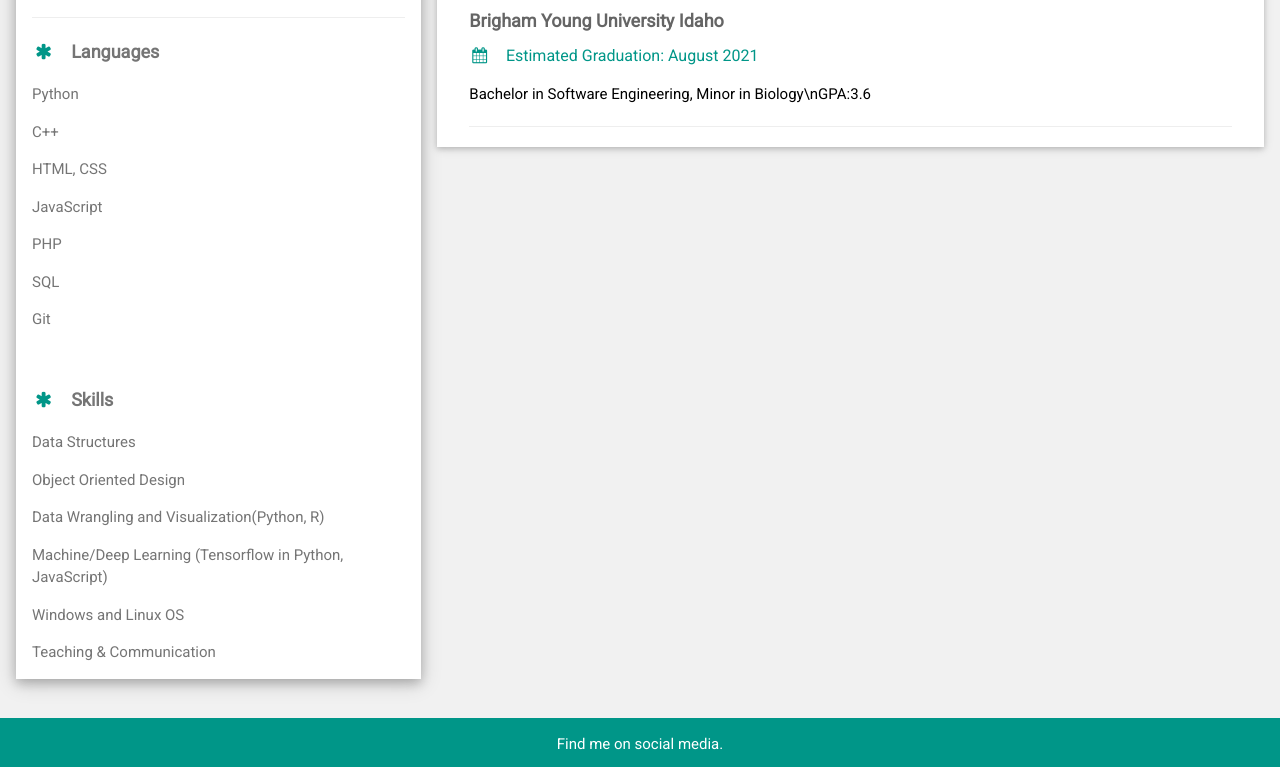
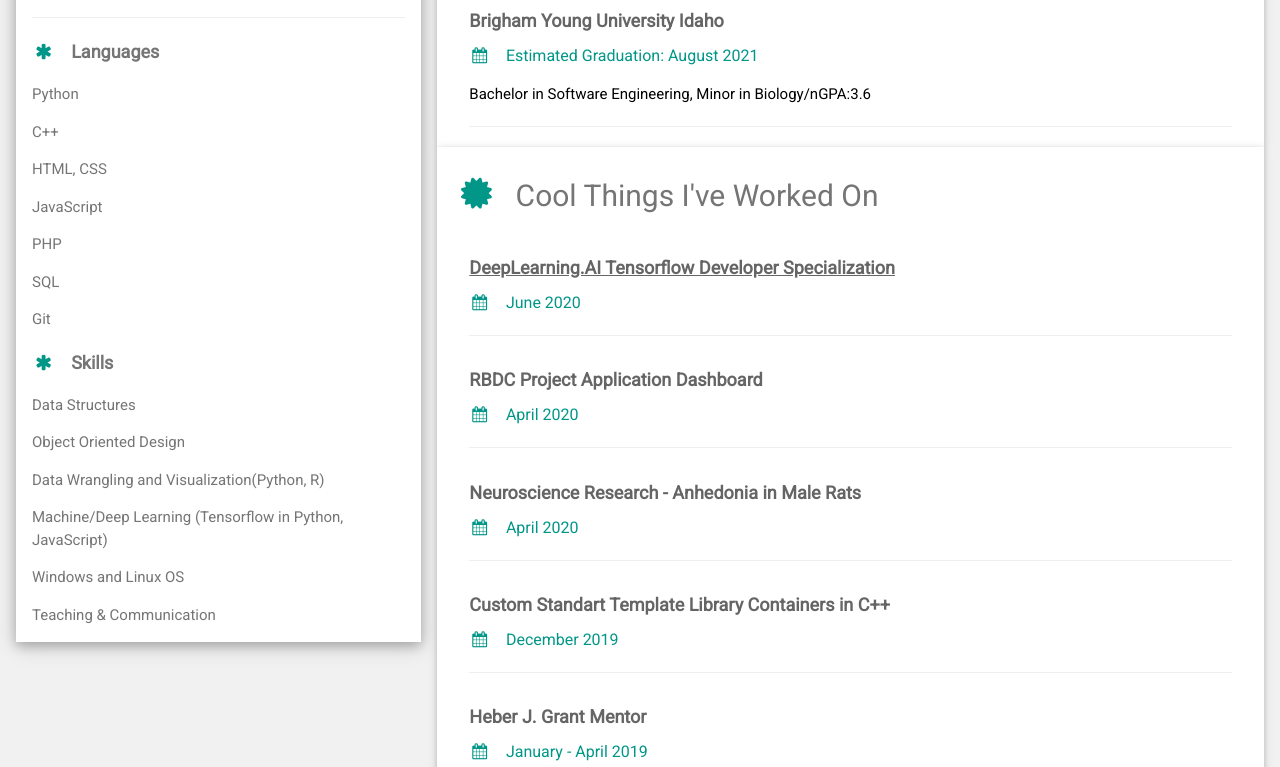
Before and after one commit to AdamNielsen7/CV-webpage, a plain HTML site: page index.html in a window 1280 px wide. Shown: the part 574-1341 px from the top of the page. Drawn offline with nearby package versions, Linux system fonts and the light colour scheme.

Commit message:
added more sections

```diff
--- a/index.html
+++ b/index.html
@@ -42,7 +42,6 @@
           <p>PHP</p>
           <p>SQL</p>
           <p>Git</p>
-          <br>
           <p class="w3-large"><b><i class="fa fa-asterisk fa-fw w3-margin-right w3-text-teal"></i>Skills</b></p>
           <p>Data Structures</p>
           <p>Object Oriented Design</p>
@@ -80,8 +79,48 @@
         <div class="w3-container">
           <h5 class="w3-opacity"><b>Brigham Young University Idaho</b></h5>
           <h6 class="w3-text-teal"><i class="fa fa-calendar fa-fw w3-margin-right"></i>Estimated Graduation: August 2021</h6>
-          <p>Bachelor in Software Engineering, Minor in Biology\nGPA:3.6</p>
+          <p>Bachelor in Software Engineering, Minor in Biology/nGPA:3.6</p>
           <hr>
+        </div>
+      </div>
+
+      <div class="w3-container w3-card w3-white">
+        <h2 class="w3-text-grey w3-padding-16"><i class="fa fa-certificate fa-fw w3-margin-right w3-xxlarge w3-text-teal"></i>Cool Things I've Worked On</h2>
+        <div class="w3-container">
+          <h5 class="w3-opacity"><b><a href="https://coursera.org/share/b863717ba327e6709b9c98621a488199">DeepLearning.AI Tensorflow Developer Specialization</a></b></h5>
+          <h6 class="w3-text-teal"><i class="fa fa-calendar fa-fw w3-margin-right"></i>June 2020</h6>
+          <p></p>
+          <hr>
+        </div>
+        <div class="w3-container">
+            <h5 class="w3-opacity"><b>RBDC Project Application Dashboard</b></h5>
+            <h6 class="w3-text-teal"><i class="fa fa-calendar fa-fw w3-margin-right"></i>April 2020</h6>
+            <p></p>
+            <hr>
+        </div>
+        <div class="w3-container">
+            <h5 class="w3-opacity"><b>Neuroscience Research - Anhedonia in Male Rats</b></h5>
+            <h6 class="w3-text-teal"><i class="fa fa-calendar fa-fw w3-margin-right"></i>April 2020</h6>
+            <p></p>
+            <hr>
+        </div>
+        <div class="w3-container">
+            <h5 class="w3-opacity"><b>Custom Standart Template Library Containers in C++</b></h5>
+            <h6 class="w3-text-teal"><i class="fa fa-calendar fa-fw w3-margin-right"></i>December 2019</h6>
+            <p></p>
+            <hr>
+        </div>
+        <div class="w3-container">
+            <h5 class="w3-opacity"><b>Heber J. Grant Mentor</b></h5>
+            <h6 class="w3-text-teal"><i class="fa fa-calendar fa-fw w3-margin-right"></i>January - April 2019</h6>
+            <p></p>
+            <hr>
+        </div>
+        <div class="w3-container">
+            <h5 class="w3-opacity"><b>Full-time Volunteer Representative - Assistant to the President </b></h5>
+            <h6 class="w3-text-teal"><i class="fa fa-calendar fa-fw w3-margin-right"></i>September 2015 - September 2017</h6>
+            <p></p>
+            <hr>
         </div>
       </div>
 
```
